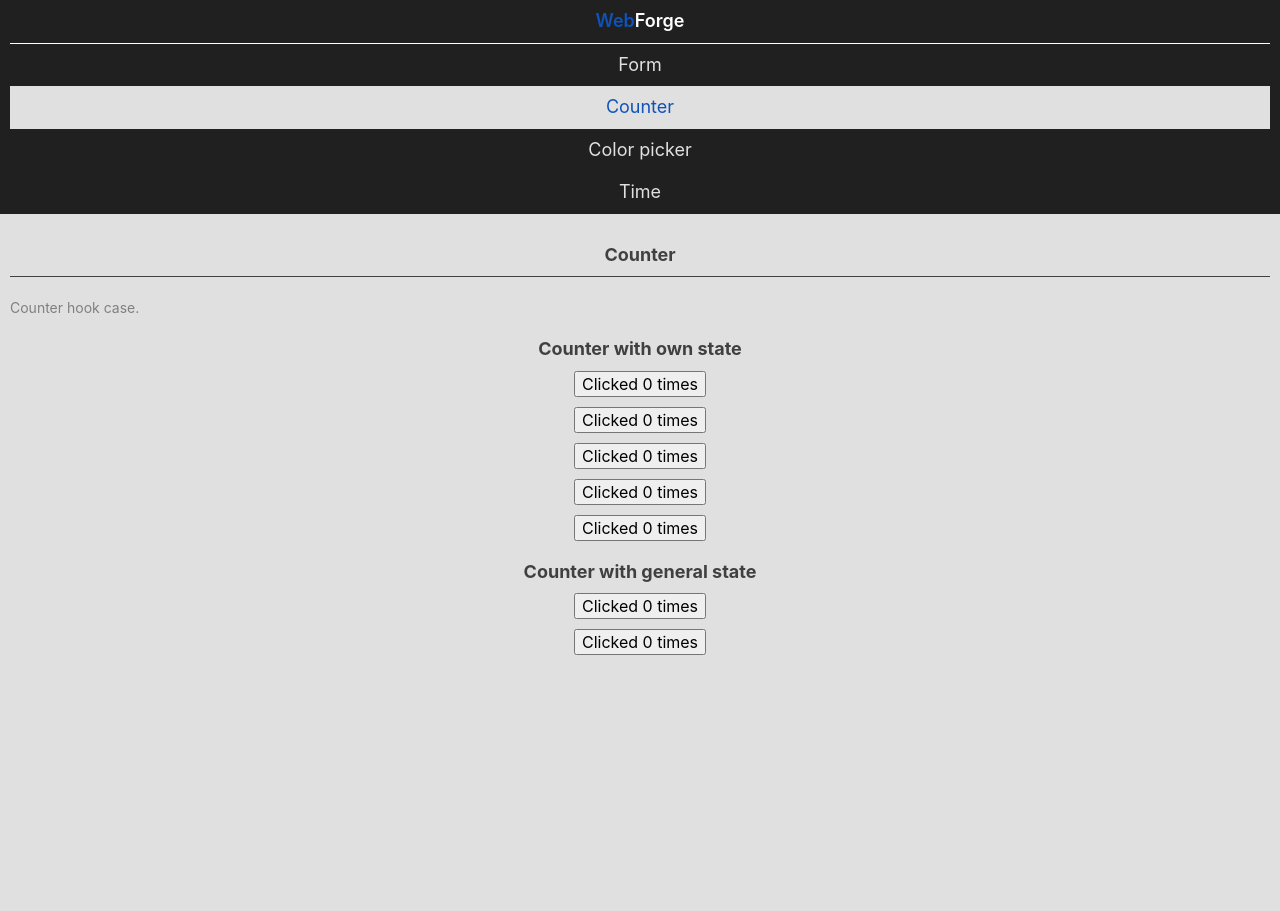
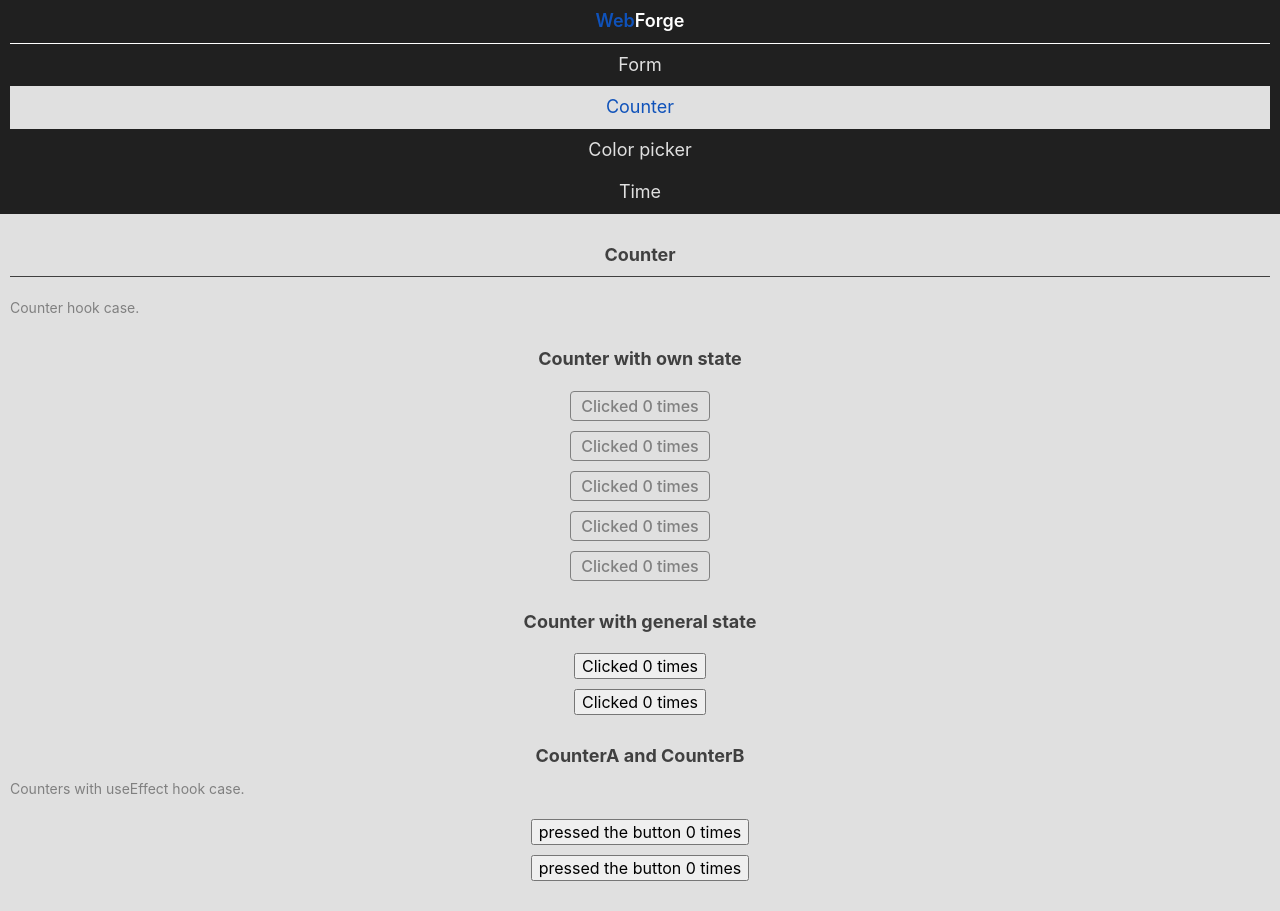
Before and after one commit to basesnel/react-system-01-hooks, a React (Create React App) app: page /react-system-01-hooks/counter in a window 1280 px wide. Before the commit the page ends 800 px from the top, so only its background shows below. Built offline with nearby package versions, Linux system fonts and the light colour scheme.

Commit message:
Transition styles and another count case added

```diff
--- a/src/components/ButtonCount/ButtonCount.jsx
+++ b/src/components/ButtonCount/ButtonCount.jsx
@@ -1,4 +1,6 @@
 import { useState } from 'react';
+
+import css from './ButtonCount.module.css';
 
 export const ButtonCount = () => {
   const [count, setCount] = useState(0);
@@ -7,5 +9,9 @@ export const ButtonCount = () => {
     setCount(count + 1);
   }
 
-  return <button onClick={handleClick}>Clicked {count} times</button>;
+  return (
+    <button className={css.btnCount} onClick={handleClick}>
+      Clicked {count} times
+    </button>
+  );
 };
--- /dev/null
+++ b/src/components/ButtonCount/ButtonCount.module.css
@@ -0,0 +1,16 @@
+.btnCount {
+  border: 1px solid var(--color-text);
+  border-radius: 4px;
+  padding: 4px 10px;
+  font-weight: 500;
+  background-color: var(--color-light);
+  color: var(--color-text);
+  transition: var(--my-transition);
+}
+
+.btnCount:hover {
+  border: 1px solid var(--color-accent);
+  background-color: var(--color-accent);
+  color: var(--color-light);
+  transform: scale(1.1);
+}
--- a/src/components/ColorPicker/ColorPicker.jsx
+++ b/src/components/ColorPicker/ColorPicker.jsx
@@ -9,7 +9,9 @@ export const ColorPicker = ({ options }) => {
   const [activeIndexOptionIdx, setActiveIndexOptionIdx] = useState(0);
 
   const makeOptionClassName = index => {
-    return index === activeIndexOptionIdx ? css.activeOption : css.option;
+    return index === activeIndexOptionIdx
+      ? `${css.option} ${css.activeOption}`
+      : css.option;
   };
 
   const { label, color } = options[activeIndexOptionIdx];
--- a/src/components/ColorPicker/ColorPicker.module.css
+++ b/src/components/ColorPicker/ColorPicker.module.css
@@ -8,15 +8,19 @@
 }
 
 .option {
-  width: 50px;
-  height: 50px;
+  width: 64px;
+  height: 64px;
+  border: 0;
+  border-radius: 5px;
+  transition: var(--my-transition);
+}
+
+.option:hover {
+  transform: scale(1.13);
+}
+
+.activeOption {
+  transform: scale(1.13);
   border: 0;
   border-radius: 5px;
 }
-
-.activeOption {
-  width: 60px;
-  height: 60px;
-  border: 0;
-  border-radius: 5px;
-}
--- a/src/components/Grid/Grid.module.css
+++ b/src/components/Grid/Grid.module.css
@@ -8,6 +8,7 @@
   justify-content: center;
   align-items: center;
   gap: 10px;
+  padding: 10px;
 }
 
 @media tablet {
--- a/src/components/Text/Text.module.css
+++ b/src/components/Text/Text.module.css
@@ -2,6 +2,7 @@
 @value mobile, smartphone, tablet, desktop from sizes;
 
 .txt {
+  padding-bottom: 10px;
   font-size: 14px;
   line-height: 1.5;
   color: var(--color-text);
--- a/src/index.css
+++ b/src/index.css
@@ -12,6 +12,8 @@
 
   --color-caption: #404040;
   --color-text: #808080;
+
+  --my-transition: 250ms cubic-bezier(0.4, 0, 0.2, 1) all;
 }
 
 * {
--- a/src/pages/CounterPage.jsx
+++ b/src/pages/CounterPage.jsx
@@ -1,4 +1,4 @@
-import { useState } from 'react';
+import { useEffect, useState } from 'react';
 
 import { Container } from 'components/Container/Container';
 import { Title } from 'components/Title/Title';
@@ -10,9 +10,26 @@ import { ButtonGeneralCount } from 'components/ButtonGeneralCount/ButtonGeneralC
 export const CounterPage = () => {
   const [count, setCount] = useState(0);
 
+  const [counterA, setCounterA] = useState(0);
+  const [counterB, setCounterB] = useState(0);
+
+  useEffect(() => {
+    const totalCount = counterA + counterB;
+    document.title = `You are clicked ${totalCount} times`;
+    console.log('useEffect is triggered ' + Date.now());
+  }, [counterA, counterB]);
+
   function handleClick() {
     setCount(count + 1);
   }
+
+  const handleCounterAIncrement = () => {
+    setCounterA(state => state + 1);
+  };
+
+  const handleCounterBIncrement = () => {
+    setCounterB(state => state + 1);
+  };
 
   return (
     <main>
@@ -37,6 +54,18 @@ export const CounterPage = () => {
           <ButtonGeneralCount count={count} onClick={handleClick} />
         </Grid>
       </Container>
+      <Container>
+        <Title level={2} caption="CounterA and CounterB" />
+        <Text>Counters with useEffect hook case.</Text>
+        <Grid>
+          <button type="button" onClick={handleCounterAIncrement}>
+            pressed the button {counterA} times
+          </button>
+          <button type="button" onClick={handleCounterBIncrement}>
+            pressed the button {counterB} times
+          </button>
+        </Grid>
+      </Container>
     </main>
   );
 };
```
